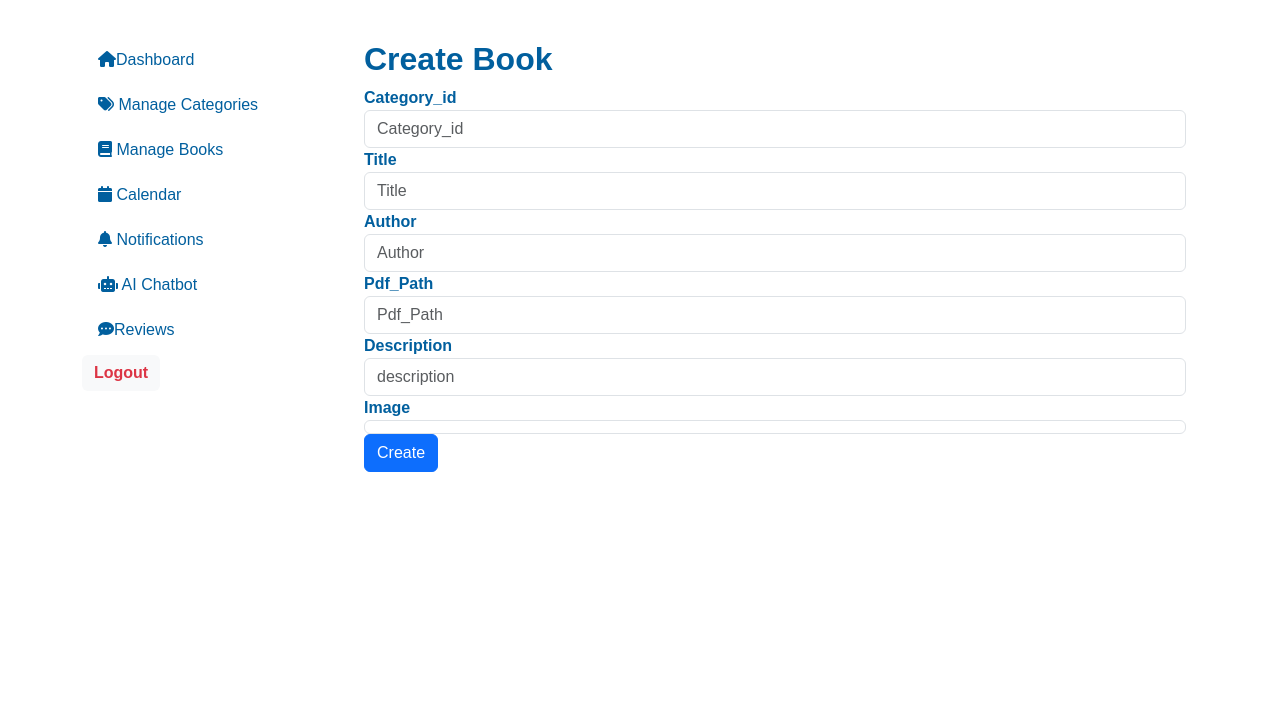
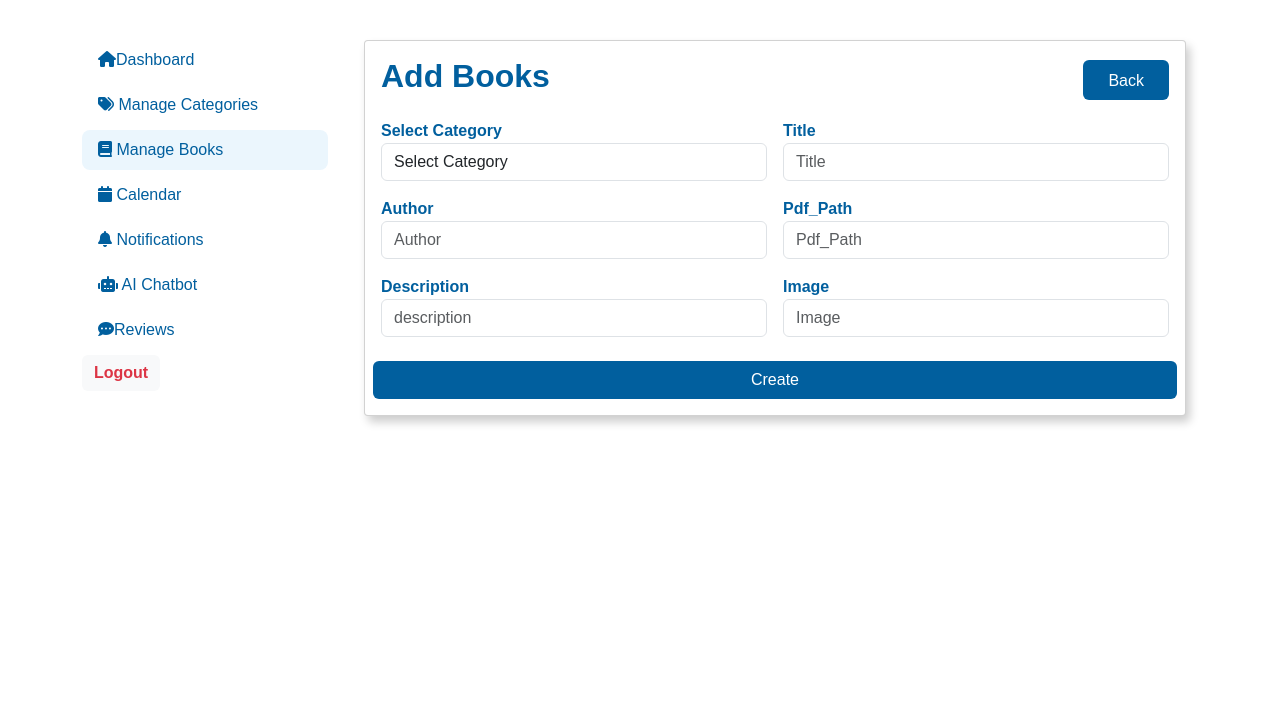
Before and after one commit to Ayesha-rose/Fyp-project, a Laravel app: page /manage_books/create in a window 1280 px wide. Shown: the part 60-772 px from the top of the page. Run offline with Laravel 8, Linux system fonts and the light colour scheme; data that the repository does not hold is empty; settings files or empty folders that the repository lacks are supplied.

Commit message:
Manage Admin Books

```diff
--- a/app/Http/Controllers/AdminBookController.php
+++ b/app/Http/Controllers/AdminBookController.php
@@ -3,6 +3,7 @@
 namespace App\Http\Controllers;
 
 use App\Models\Book;
+use App\Models\Category;
 use Illuminate\Http\Request;
 use Illuminate\Routing\Controller;
 
@@ -28,7 +29,9 @@ class AdminBookController extends Controller
     public function create()
     {
         $book = new Book();
-        return view('manage_books.create', compact('book'));
+        // return view('manage_books.create', compact('book'));
+        $categories = Category::all(); // Fetch all categories
+        return view('manage_books.create', compact('book', 'categories'));
     }
 
     /**
@@ -71,7 +74,8 @@ class AdminBookController extends Controller
     public function edit($id)
     {
         $book = Book::findOrFail($id);
-        return view('manage_books.edit', compact('book'));
+        $categories = Category::all();
+       return view('manage_books.create', compact('book', 'categories'));
     }
 
     /**
--- a/app/Models/Book.php
+++ b/app/Models/Book.php
@@ -2,7 +2,7 @@
 
 namespace App\Models;
 
-use illuminate\Database\Eloquent\Model;
+use Illuminate\Database\Eloquent\Model;
 
 class Book extends Model
 {
--- a/resources/views/admin/master.blade.php
+++ b/resources/views/admin/master.blade.php
@@ -56,7 +56,7 @@
                 <i class="fas fa-tags"></i> Manage Categories
               </a>
             </li>
-            <li class="nav-item sidemenu"><a href="{{ route('manage_books.index') }}" class="nav-link"><i class="fas fa-book"></i> Manage Books</a></li>
+            <li class="nav-item sidemenu"><a href="{{ route('manage_books.index') }}" class="nav-link {{ request()->routeIs('manage_books.index')|| request()->routeIs('manage_books.create') || request()->routeIs('manage_books.edit') ? 'active' : '' }} "><i class="fas fa-book"></i> Manage Books</a></li>
             <li class="nav-item sidemenu"><a href="#" class="nav-link"><i class="fas fa-calendar"></i> Calendar</a></li>
             <li class="nav-item sidemenu"><a href="#" class="nav-link"><i class="fas fa-bell"></i> Notifications</a></li>
             <li class="nav-item sidemenu"><a href="#" class="nav-link"><i class="fas fa-robot"></i> AI Chatbot</a></li>
--- a/resources/views/admin_categories/index.blade.php
+++ b/resources/views/admin_categories/index.blade.php
@@ -44,7 +44,7 @@
         <div class="modal-dialog modal-dialog-centered">
           <div class="modal-content p-3 rounded-4 shadow">
             <div class="modal-header border-0">
-              <h5 class="modal-title fw-bold" id="addCategoryModalLabel">
+              <h5 class="modal-title fw-bold" id="addCategoryModalLabel" style="color: #015F9E;">
                 <i class="fa-solid fa-book me-2"></i> Add Category
               </h5>
               <button type="button" class="btn-close" data-bs-dismiss="modal" aria-label="Close"></button>
@@ -69,7 +69,7 @@
         <div class="modal-dialog modal-dialog-centered">
           <div class="modal-content p-3 rounded-4 shadow">
             <div class="modal-header border-0">
-              <h5 class="modal-title fw-bold" id="editModalLabel{{ $category->id }}">
+              <h5 class="modal-title fw-bold" id="editModalLabel{{ $category->id }}" style="color: #015F9E;">
                 <i class="fa-solid fa-book me-2"></i> Edit Category
               </h5>
               <button type="button" class="btn-close" data-bs-dismiss="modal" aria-label="Close"></button>
--- a/resources/views/manage_books/create.blade.php
+++ b/resources/views/manage_books/create.blade.php
@@ -3,35 +3,58 @@
 
 @section('adminpanel')
 <div class="container">
-    <h2>Create Book</h2>
-    <form action="{{ route('books.store') }}" method="POST">
-        @csrf
-        <div class="form-group">
-            <label for="category_id">Category_id</label>
-            <input type="text" class="form-control" placeholder="Category_id" name="category_id" required value="{{ $category->category_id ?? '' }}">
+    <div class="card">
+        <div class="card-body">
+            <div class="d-flex justify-content-between align-items-center mb-3">
+                <h2>Add Books</h2>
+                <a href="{{ route ('manage_books.index')}}" class="btn text-white px-4 pt-2" style="background-color: #015F9E;">
+                    Back
+                </a>
+            </div>
+
+            <form action="{{ $book->id ? route('manage_books.update', $book->id) : route('manage_books.store') }}" method="POST">
+                @csrf
+                @if($book->id)
+                @method('put')
+                @endif
+                <div class="row g-3">
+                    <div class="col-md-6 form-group">
+                        <label for="category_id">Select Category</label>
+                        <select class="form-control" name="category_id" required>
+                            <option value="">Select Category</option>
+                            @foreach($categories as $category)
+                            <option value="{{ $category->id }}" {{ $book->category_id == $category->id ? 'selected' : '' }}>
+                                {{ $category->category_name }}
+                            </option>
+                            @endforeach
+                        </select>
+                    </div>
+                    <div class="col-md-6 form-group">
+                        <label for="title">Title</label>
+                        <input type="text" class="form-control" name="title" placeholder="Title" required value="{{ $book->title ?? '' }}">
+                    </div>
+                    <div class="col-md-6 form-group">
+                        <label for="author">Author</label>
+                        <input type="text" class="form-control" placeholder="Author" name="author" required value="{{ $book->author ?? '' }}">
+                    </div>
+                    <div class="col-md-6 form-group">
+                        <label for="pdf_path">Pdf_Path</label>
+                        <input type="link" class="form-control" placeholder="Pdf_Path" name="pdf_path" required value="{{ $book->pdf_path ?? '' }}">
+                    </div>
+                    <div class="col-md-6 form-group">
+                        <label for="description">Description</label>
+                        <input type="text" class="form-control" placeholder="description" name="description" required value="{{ $book->description ?? '' }}">
+                    </div>
+                    <div class="col-md-6 form-group">
+                        <label for="image">Image</label>
+                        <input type="text" class="form-control" placeholder="Image" name="image" value="{{ $book->image ?? '' }}">
+                    </div>
+                    <button class="btn mt-4" style="background-color: #015F9E; color: white;">
+                        {{ $book->id ? 'Update' : 'Create' }}
+                    </button>
+                </div>
+            </form>
         </div>
-        <div class="form-group">
-            <label for="title">Title</label>
-            <input type="text" class="form-control" name="title" placeholder="Title" required value="{{ $category->title ?? '' }}">
-        </div>
-        <div class="form-group">
-            <label for="author">Author</label>
-            <input type="text" class="form-control" placeholder="Author" name="author" required value="{{ $category->author ?? '' }}">
-        </div>
-        <div class="form-group">
-            <label for="pdf_path">Pdf_Path</label>
-            <input type="link" class="form-control" placeholder="Pdf_Path" name="pdf_path" required value="{{ $category->pdf_path ?? '' }}">
-        </div>
-        <div class="form-group">
-            <label for="description">Description</label>
-            <input type="text" class="form-control" placeholder="description" name="description" required value="{{ $category->description ?? '' }}">
-        </div>
-        <div class="form-group">
-            <label for="image">Image</label>
-            <input type="image" class="form-control" placeholder="Image" name="image" required value="{{ $category->image ?? '' }}">
-        </div>
-
-        <button type="submit" class="btn btn-primary">Create</button>
-    </form>
+    </div>
 </div>
 @stop
```
Also changed, not shown: resources/views/manage_books/index.blade.php (+33 -15 lines), README.md.
